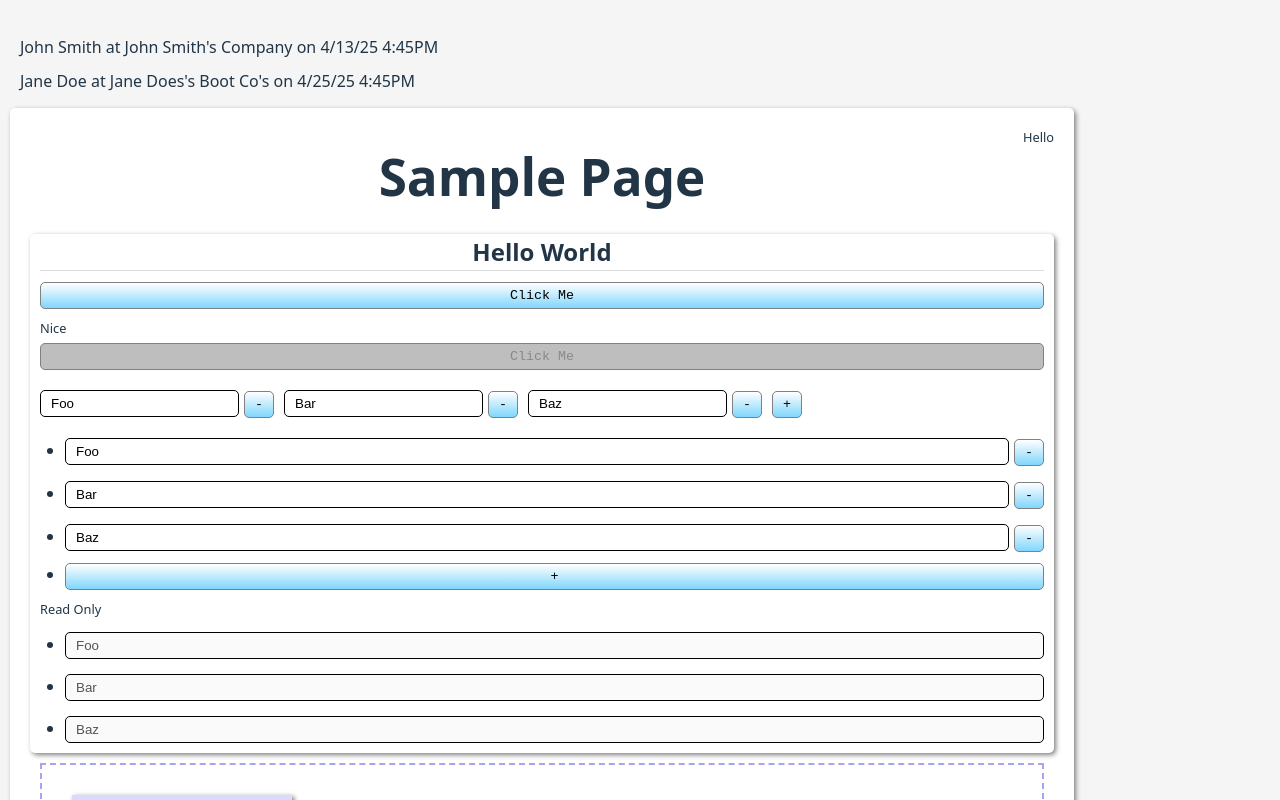
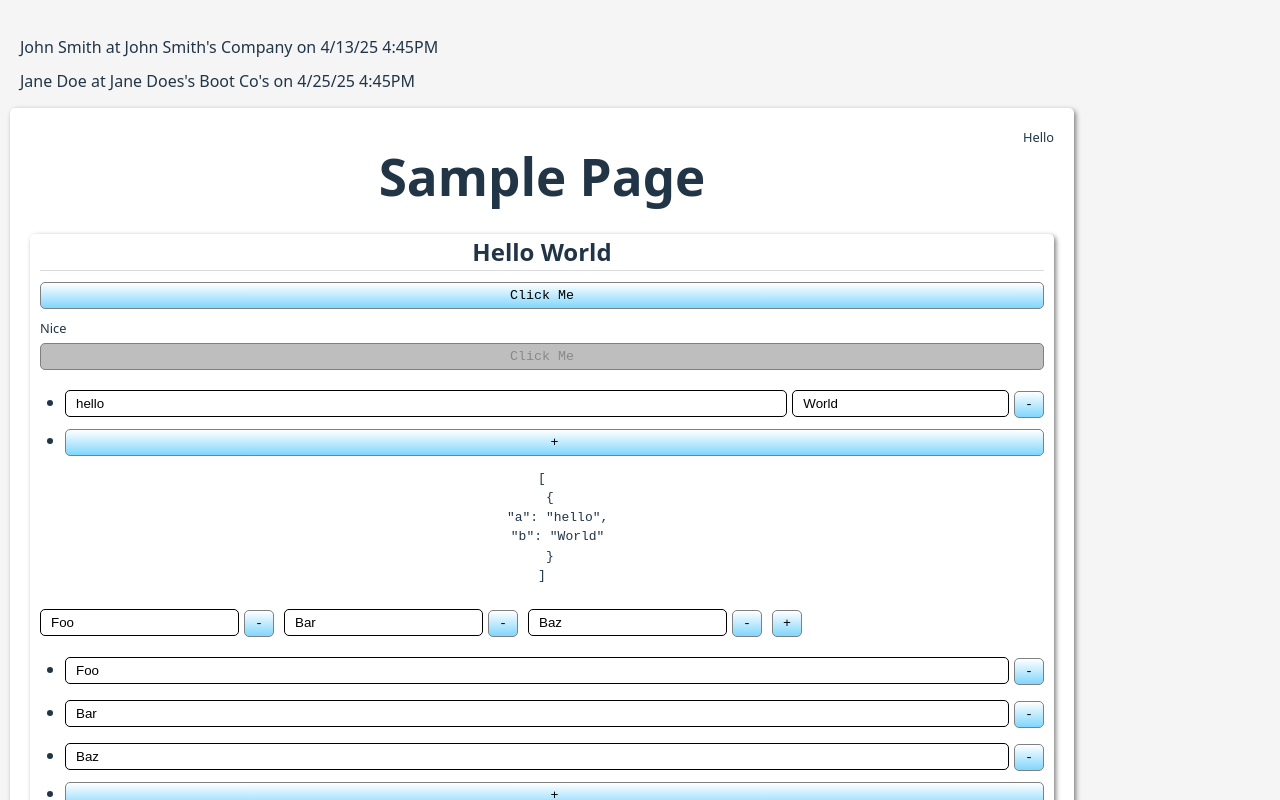
Before and after one commit to Iubalus/arborist, a Vue app in the folder arborist/: page / in a window 1280 px wide. Shown: the top 800 px of the page. Built offline with nearby package versions, Linux system fonts and the light colour scheme.

Commit message:
Create dual edit list

```diff
--- a/arborist/src/App.vue
+++ b/arborist/src/App.vue
@@ -18,6 +18,8 @@
       <Card title="Hello World">
         <Btn text="Click Me" @click="() => console.log('hello')"></Btn>
         <Btn label="Nice" text="Click Me" read-only @click="() => console.log('hello')"></Btn>
+        <DualEditList v-model:value="doubleList" key-a="a" key-b="b" width-b="30%"></DualEditList>
+        <pre>{{ doubleList }}</pre>
         <EditList v-model:value="editList" as-row></EditList>
         <EditList v-model:value="editList"></EditList>
         <EditList v-model:value="editList" label="Read Only" read-only></EditList>
@@ -43,14 +45,16 @@ import EditList from "./components/bits/EditList.vue";
 import Btn from "./components/bits/Btn.vue";
 import Page from "./components/bits/Page.vue";
 import DragCanvas from "./components/DragCanvas.vue";
+import DualEditList from "./components/bits/DualEditList.vue";
 export default defineComponent({
-  components: { InterviewSnapshot, LabelText, Card, EditList, Btn, Page, DragCanvas },
+  components: { InterviewSnapshot, LabelText, Card, EditList, Btn, Page, DragCanvas, DualEditList },
   data() {
     return {
       profiles: [] as Profile[],
       selectedProfile: null as unknown as Profile,
       testValue: "Hello",
-      editList: ["Foo", "Bar", "Baz"]
+      editList: ["Foo", "Bar", "Baz"],
+      doubleList: [{ a: "hello", b: "World" }]
     }
   },
   created() {
--- /dev/null
+++ b/arborist/src/components/bits/DualEditList.vue
@@ -0,0 +1,150 @@
+<template>
+    <Labelled :label="label">
+        <ul :class="[readOnly ? '' : 'draggable', asRow ? 'as-row' : '']">
+            <li v-for="(v, i) in internalValue" :key="keys[i]" :draggable="!readOnly" :ondragover="dragOver"
+                :ondragstart="dragStart" :ondragend="dragEnd" :data-index="i">
+                <div class="item-row" :data-use="v">
+                    <LabelText v-model:value="internalValue[i][keyA]" :read-only="readOnly" :style="`width:${widthA};`"></LabelText>
+                    <LabelText v-model:value="internalValue[i][keyB]" :read-only="readOnly" :style="`width:${widthB};`"></LabelText>
+                    <Btn v-if="!readOnly" text="-" width="30px" @click="() => deleteItem(i)"></Btn>
+                </div>
+            </li>
+            <li v-show="!readOnly">
+                <Btn text="+" @click="addItem"></Btn>
+            </li>
+        </ul>
+    </Labelled>
+</template>
+<script lang="ts">
+import { defineComponent, type PropType } from 'vue'
+import LabelText from './LabelText.vue';
+import Labelled from './Labelled.vue';
+import Btn from './Btn.vue';
+
+export default defineComponent({
+    components: { LabelText, Labelled, Btn },
+    props: {
+        label: {
+            type: String,
+            default: () => null
+        },
+        keyA: {
+            type: String,
+            default: "a"
+        },
+        keyB: {
+            type: String,
+            default: "b"
+        },
+        widthA: {
+            type: String,
+            default: "100%"
+        },
+        widthB: {
+            type: String,
+            default: "100%"
+        },
+        value: {
+            type: Array as PropType<{ [key: string]: string }[]>,
+            required: true
+        },
+        readOnly: {
+            type: Boolean,
+            default: false
+        },
+        asRow: {
+            type: Boolean,
+            default: false
+        }
+    },
+    emits: ['update:value'],
+    data() {
+        return {
+            internalValue: this.value as { [key: string]: string }[],
+            keys: this.makeKeys(this.value),
+            dragStartIndex: 0,
+            dragEndIndex: 0
+        }
+    },
+    watch: {
+        internalValue: {
+            handler: function (v: string) {
+                //@ts-ignore
+                this.$emit('update:value', v);
+            },
+            deep: true
+        }
+    },
+    methods: {
+        makeKeys(list: any[]) {
+            //@ts-ignore
+            return list.map((v, i) => {
+                return `${new Date().getTime()} ${i}`;
+            })
+        },
+        dragEnd() {
+            let elt = this.internalValue[this.dragStartIndex];
+            this.internalValue.splice(this.dragStartIndex, 1);
+            this.internalValue.splice(this.dragEndIndex, 0, elt);
+            this.keys = this.makeKeys(this.internalValue);
+            //@ts-ignore
+            this.$emit('update:value', this.internalValue);
+        },
+        dragOver(e: any) {
+            this.dragEndIndex = e.target.dataset.index;
+        },
+        dragStart(e: any) {
+            this.dragStartIndex = e.target.dataset.index;
+        },
+        addItem() {
+            let n = {} as { [key: string]: string };
+            n[this.keyA] = "";
+            n[this.keyB] = "";
+            this.internalValue.push(n);
+            this.keys = this.makeKeys(this.internalValue);
+        },
+        deleteItem(index: number) {
+            this.internalValue.splice(index, 1);
+            this.keys = this.makeKeys(this.internalValue);
+        }
+    }
+})
+
+</script>
+<style scoped>
+.draggable {
+    li:hover {
+        cursor: grab;
+    }
+}
+
+.as-row {
+    display: flex;
+    flex-wrap: wrap;
+    gap: 10px;
+    padding: 0;
+    margin: 0;
+
+    li {
+        display: inline;
+        padding: 0;
+        margin: 0;
+    }
+}
+
+ul {
+    margin: 0;
+    padding: 0 0 0 25px;
+
+    li {
+        +li {
+            margin-top: 5px;
+        }
+    }
+}
+
+.item-row {
+    display: flex;
+    gap: 5px;
+}
+</style>
```
